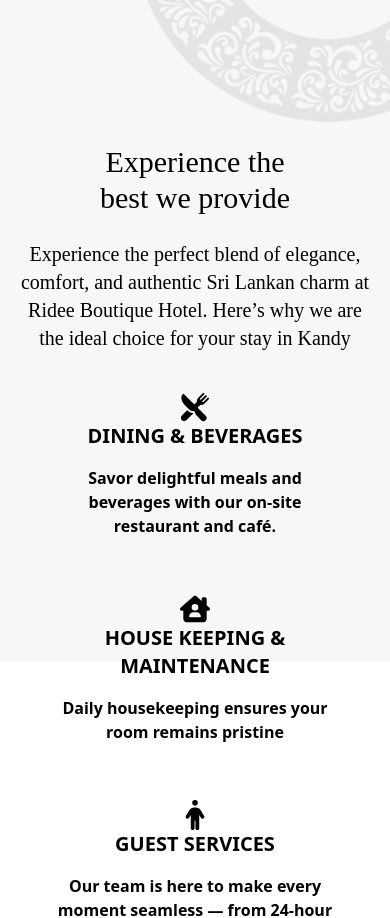
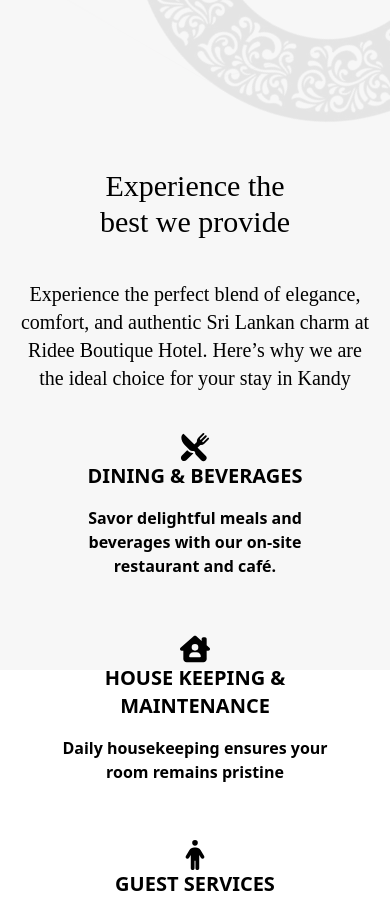
Before and after one commit to YoonusAnees/RIDEE_KANDY, a React (Vite) app: page / in a window 390 px wide. Shown: the part 1804-2722 px from the top of the page. Built offline with nearby package versions, Linux system fonts and the light colour scheme.

Commit message:
Overolled Fixed

```diff
--- a/src/pages/Home.jsx
+++ b/src/pages/Home.jsx
@@ -121,11 +121,11 @@
           <div
           className="absolute
       w-[90vw] h-[99vh]
-      md:w-[46vw] md:h-[99vh]
+      md:w-[46vw] md:h-[130vh]
 
       bg-[url('/src/assets/Rectangle-4.png')]
       bg-no-repeat bg-center bg-contain
-      md:rotate-315 md:-top-1/3 md:-right-1/16
+      md:rotate-325 md:-top-1/3 md:-right-1/16
       rotate-300
       -top-75 -right-15
    ">
@@ -139,18 +139,18 @@
     "
         />
 
-        <div className="relative z-10 p-5  mt-60 md:mt-0">
+        <div className="relative z-10 p-5  mt-66 md:mt-35">
           <p className="font-Wasted md:text-5xl text-3xl px-20 text-center">
             Experience the best we provide
           </p>
-          <p className="font-Wasted text-xl text-center md:px-78 mt-6">
+          <p className="font-Wasted text-xl text-center md:px-78 mt-10">
             Experience the perfect blend of elegance, comfort, and authentic Sri
             Lankan charm at Ridee Boutique Hotel. Here’s why we are the ideal
             choice for your stay in Kandy
           </p>
         </div>
 
-        <div className="relative z-10 flex flex-col md:flex-row w-full gap-4 md:gap-3 justify-evenly items-stretch md:items-center md:-mt-36  px-4 md:px-0">
+        <div className="relative z-10 flex flex-col md:flex-row w-full gap-4 md:gap-3 justify-evenly items-stretch md:items-center md:mt-5  px-4 md:px-0">
           {/* LEFT COLUMN */}
           <div className="flex flex-col gap-4 md:gap-3 w-full md:w-auto">
             <div className="flex flex-col items-center justify-center p-5 md:h-40 md:w-150 w-full text-center">
```
